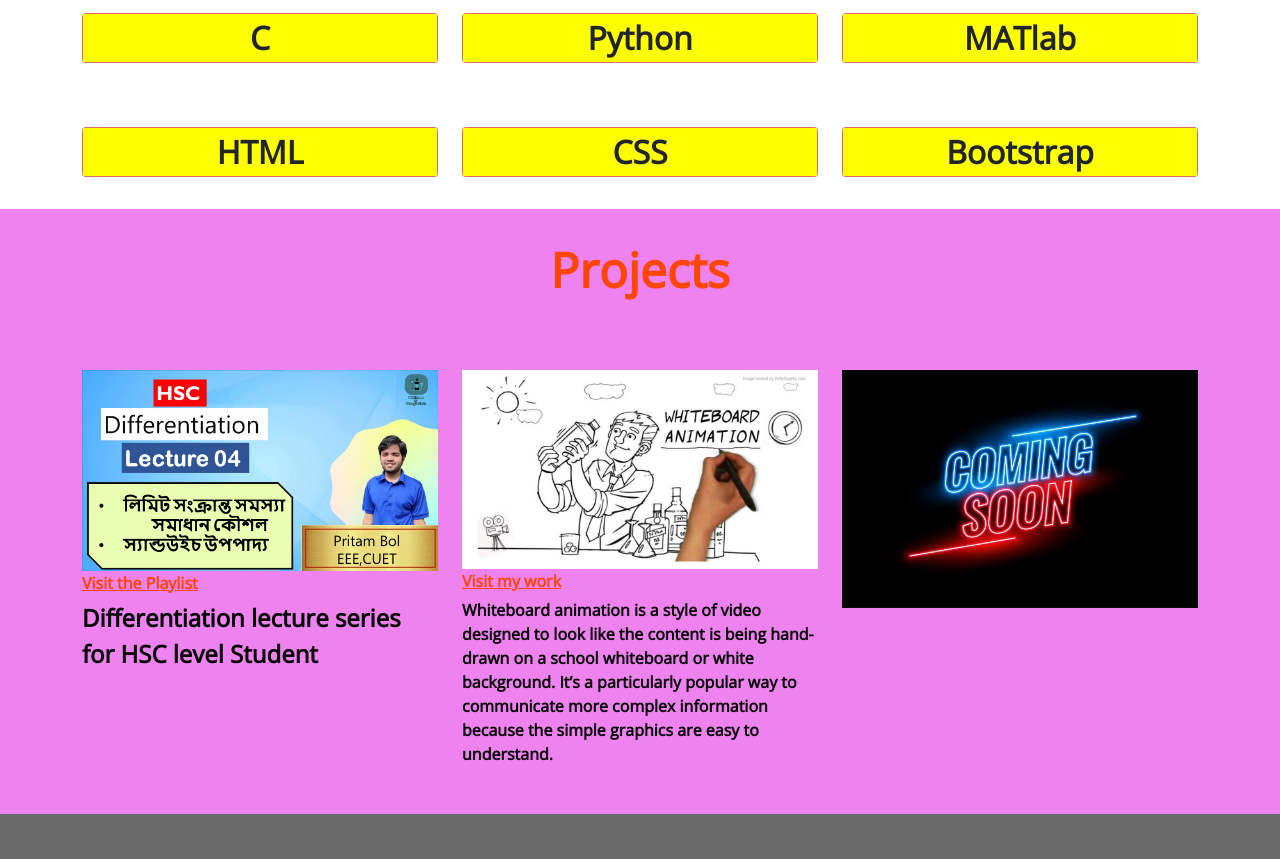
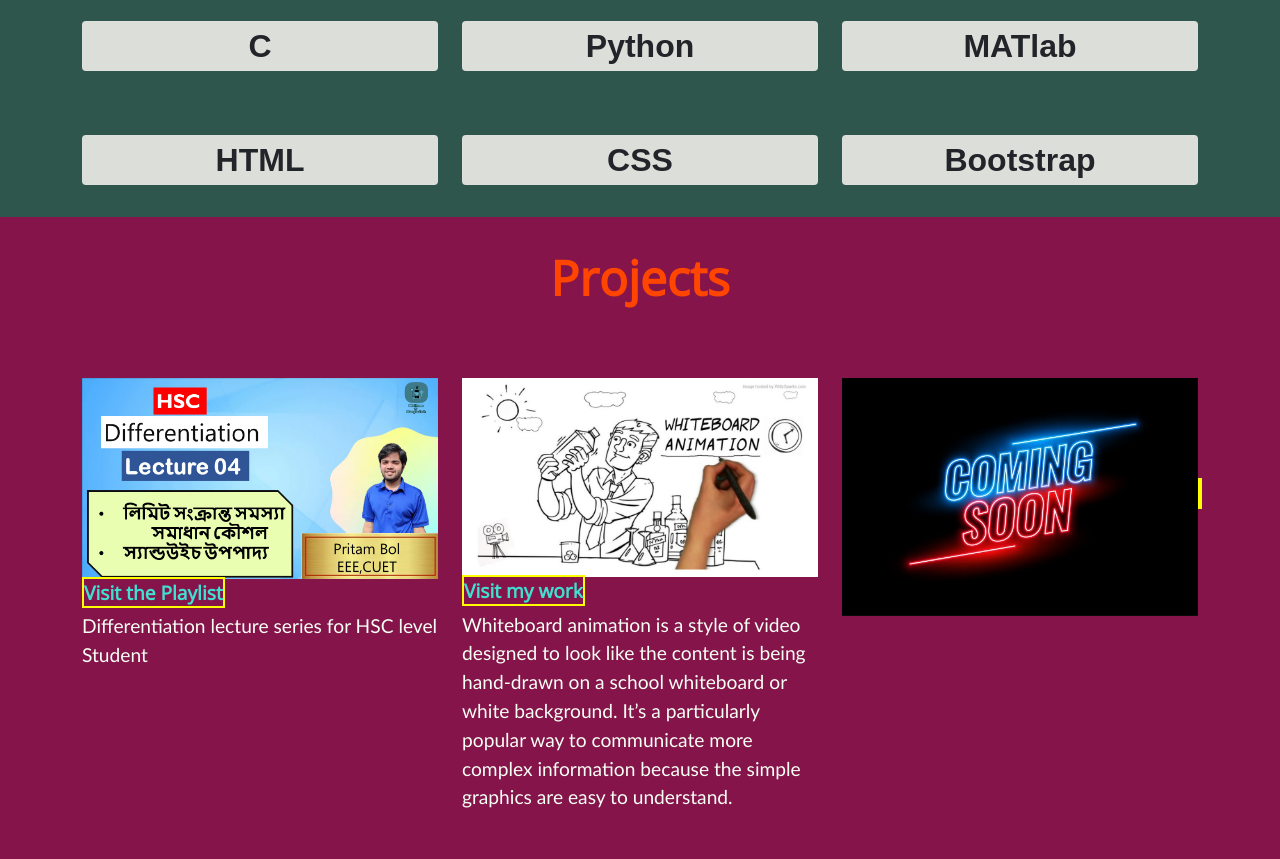
Before and after one commit to PritamBol/pritambol.github.io, a plain HTML site: page index.html in a window 1280 px wide. Shown: the part 2720-3579 px from the top of the page. Drawn offline with nearby package versions, Linux system fonts and the light colour scheme.

Commit message:
added css

```diff
--- a/CSS/style.css
+++ b/CSS/style.css
@@ -8,6 +8,9 @@ body{
 
 .banner-column{
     background-color: dimgray;
+}
+a{
+     text-decoration: none;
 }
 
 
@@ -22,12 +25,37 @@ body{
 .about-container{
     background-color: darkslateblue;
 }
+.cv{
+    display: inline-block;
+    padding: 10px 30px;
+    color:white;
+    background-color: transparent;
+    border: 2px solid crimson;
+    font-size: 1.5rem;
+    text-transform: uppercase;
+    letter-spacing: .1rem;
+    margin-top: 20px;
+    transition: .3s ease ;
+    transition-property: background-color,color;
+
+}
+.cv:hover{
+    color:black;
+    background-color: crimson;
+    font-style: italic;;
+}
  .education-container{
-     background-color: lightblue;
+     background-color: #192636;
+ }
+ .card p{
+     color:black;
+     font-family: 'Times New Roman', Times, serif;
+
+
  }
 
  .redtype-color{
-     color: orangered;
+     color:orangered;
      font-size: 3rem;
      font-weight: bolder;
      text-align: center;
@@ -36,7 +64,7 @@ body{
  }
 
  .circle{
-     background-color: orchid;
+     background-color: #4A97E1;
      width: 150px;
      height: 150px;
      border-radius: 50%;
@@ -48,41 +76,50 @@ body{
     font-size: 2rem;
     font-weight: ;
     text-align: center;
-    background-color: salmon;
+    background-color:#FFFFFD;
 
 }
 /* skills */
 .skill-container{
-    background-color: white;
+    background-color:#2E564D;
 }
 .card-body-skill{
-    background-color: yellow;
+    background-color:#DCDFD9;
     font-weight: bolder;
+    font-family: sans-serif;
 }
 /* End skills */
 
 /* project */
 .project-container{
-    background-color: violet;
+    background-color: #85144B;
 
 }
 .diff{
-    color: orangered;
-    font-size: 1rem;
+
+    color: turquoise;
+    font-size: 1.2rem;
     font-weight: bolder;
+    text-decoration: none;
+    border: 2px solid yellow;
+    margin-top: 50px;
+
 
 }
 .diff-para{
     padding-top: 5px;
-    color: black;
-    font-weight: bolder;
-    font-size: 1.5rem;
+    color: #F7FFF4;
+
+    font-size: 1.2rem;
+    font-family: 'Gill Sans', 'Gill Sans MT', Calibri, 'Trebuchet MS', sans-serif;
 }
 .whiteboard-para{
     padding-top: 5px;
-    color: black;
-    font-weight: bolder;
-    font-size: 1rem;
+    color: #F7FFF4;
+
+    font-size: 1.2rem;
+    font-family: 'Gill Sans', 'Gill Sans MT', Calibri, 'Trebuchet MS', sans-serif;
+
 }
 /* end project */
 
```
